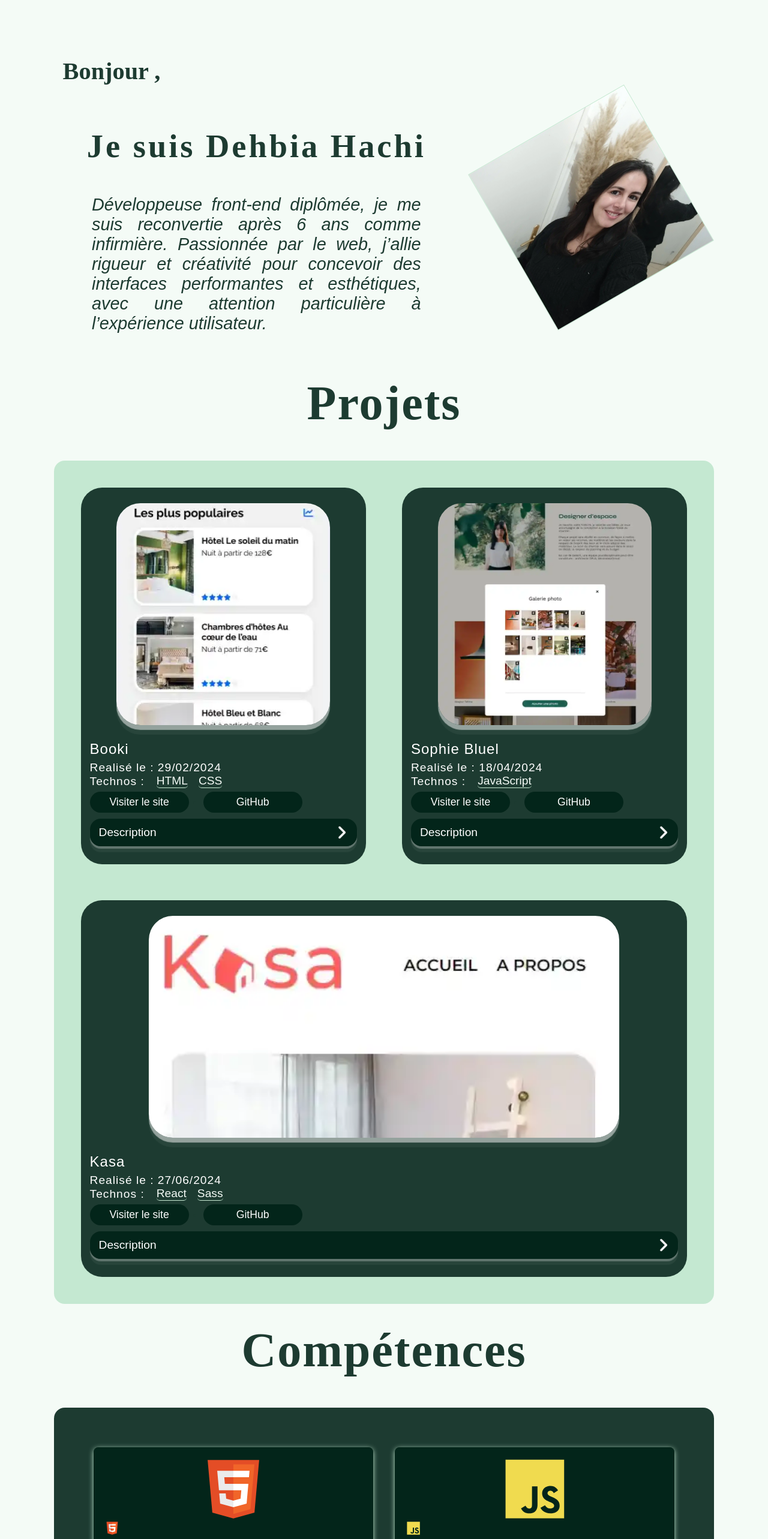
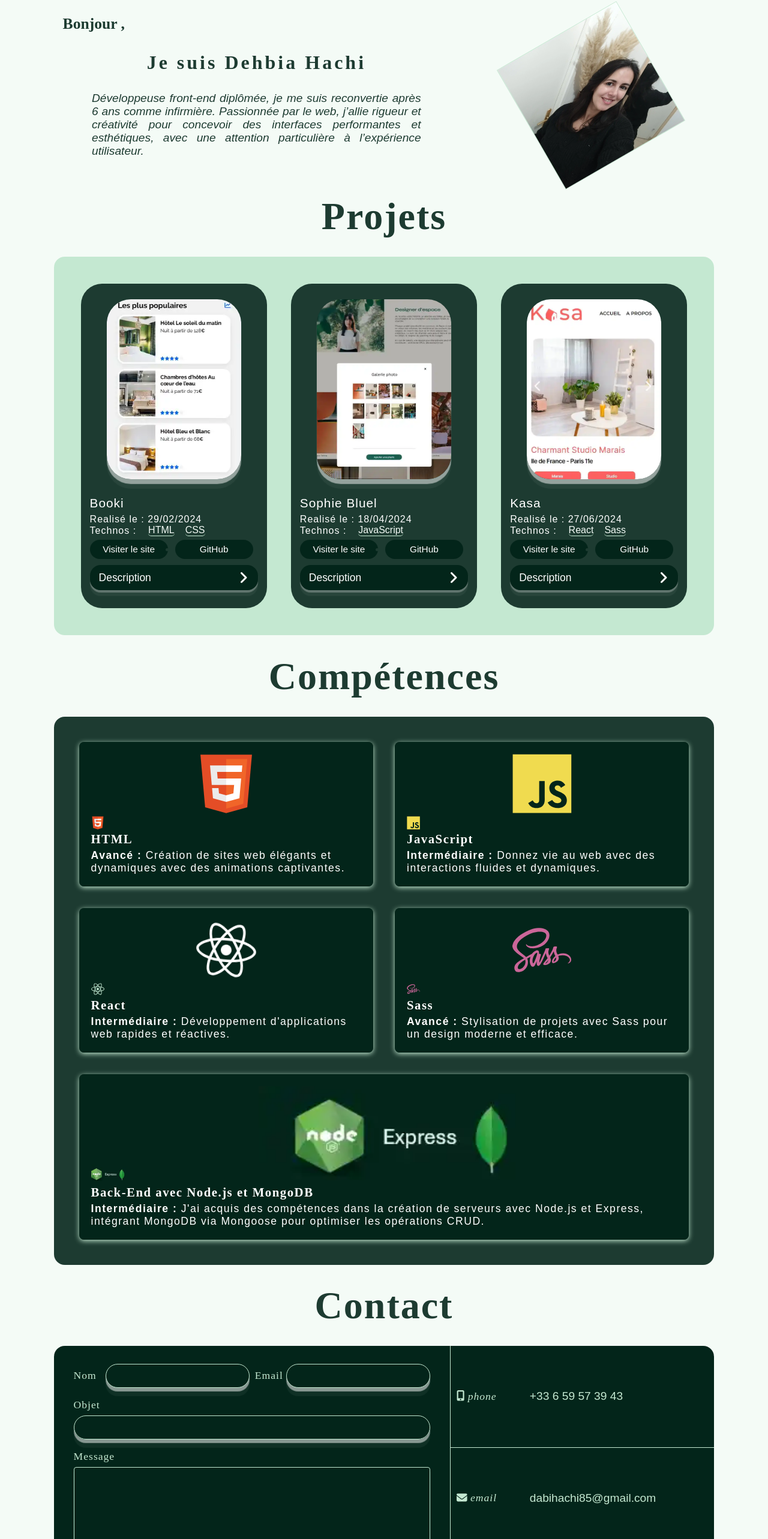
Before and after one commit to DEHBIA-HANI/Portfolio, a React (Create React App) app: page / in a window 1280 px wide. Shown: the part 105-2671 px from the top of the page at 60% size. Built offline with nearby package versions, Linux system fonts and the light colour scheme; a web font is replaced by a local one.

Commit message:
raffiner le style

```diff
--- a/src/styles/_settings.scss
+++ b/src/styles/_settings.scss
@@ -39,6 +39,7 @@ body {
   background: $color-1;
   color: $color-2;
   margin: 0 auto;
+  max-width: 1500px;
   &:before {
     content: "";
     position: absolute;
--- a/src/styles/components/_about.scss
+++ b/src/styles/components/_about.scss
@@ -15,13 +15,14 @@
       opacity: 1;
     }
   }
-  @media screen and (max-width: 1080px) {
+  @media screen and (max-width: 1315px) {
+    margin-top: 130px;
+  }
+  @media screen and (max-width: 684px) {
     @include center;
     flex-direction: column-reverse;
     justify-content: center;
-  }
-  @media screen and (max-width: 685px) {
-    margin-top: 150px;
+    margin-top: 130px;
   }
   @media screen and (max-width: 492px) {
     margin-top: 112px;
@@ -35,39 +36,35 @@
     padding-left: 15px;
 
     h1 {
-      font-size: 2.52rem;
-      margin-bottom: 40px;
+      font-size: 1.6rem;
       text-align: left;
       font-family: $font-2;
-      @media screen and (max-width: 887px) {
-        margin-bottom: 0px;
-        font-size: 2.42rem;
+      @media screen and (max-width: 1081px) {
+        font-size: 1.3rem;
       }
-      @media screen and (max-width: 621px) {
-        font-size: 2rem;
-      }
-      @media screen and (max-width: 492px) {
-        font-size: 1.26rem;
+      @media screen and (max-width: 949px) {
+        font-size: 1.1rem;
       }
       @media screen and (max-width: 329px) {
-        font-size: 1em;
+        font-size: 0.9em;
         padding-top: 0px;
       }
     }
     h2 {
-      font-size: 4rem;
+      font-size: 3rem;
       letter-spacing: 4px;
       font-family: $font-2;
       @media screen and (max-width: 1315px) {
-        font-size: 3.4rem;
+        font-size: 2rem;
       }
-      @media screen and (max-width: 887px) {
-        font-size: 3.22rem;
+      @media screen and (max-width: 1081px) {
+        font-size: 1.8rem;
+        margin-bottom: 10px;
+        letter-spacing: 2px;
+        padding-top: 0px;
       }
-      @media screen and (max-width: 685px) {
-        font-size: 2.5em;
-        letter-spacing: 2px;
-        margin-bottom: 0;
+      @media screen and (max-width: 684px) {
+        font-size: 1.7rem;
       }
       @media screen and (max-width: 492px) {
         font-size: 1.8rem;
@@ -82,18 +79,26 @@
       margin-bottom: 40px;
       font-style: italic;
       width: 85%;
-      font-size: 1.8rem;
+      font-size: 1.5rem;
       text-align: justify;
-      @media screen and (max-width: 887px) {
-        font-size: 1.62rem;
+      @media screen and (max-width: 1315px) {
+        font-size: 1.2rem;
+        margin-bottom: 30px;
+      }
+      @media screen and (max-width: 1081px) {
+        font-size: 1.2rem;
+        margin-bottom: 10px;
+        margin-top: 26px;
+      }
+      @media screen and (max-width: 949px) {
+        font-size: 1.1rem;
+        margin-top: 24px;
+      }
+      @media screen and (max-width: 684px) {
+        font-size: 1rem;
         font-weight: 500;
       }
-      @media screen and (max-width: 719px) {
-        font-size: 1.5rem;
-      }
       @media screen and (max-width: 621px) {
-        margin-top: 26px;
-        font-size: 1.2rem;
         text-align: unset;
       }
       @media screen and (max-width: 492px) {
@@ -112,29 +117,23 @@
     @include center;
     justify-content: center;
     img {
-      width: 340px;
-      height: 340px;
+      width: 300px;
+      height: 300px;
       transform: rotate(-30deg);
       border: 1px solid $color-5;
-      @media screen and (max-width: 1288px) {
-        width: 300px;
-        height: 300px;
-      }
-      @media screen and (max-width: 1080px) {
+      @media screen and (max-width: 1315px) {
         width: 230px;
         height: 230px;
       }
-      @media screen and (max-width: 685px) {
+      @media screen and (max-width: 1081px) {
+        width: 180px;
+        height: 180px;
         margin-bottom: 20px;
       }
-      @media screen and (max-width: 600px) {
-        width: 180px;
-        height: 180px;
-      }
-      @media screen and (max-width: 492px) {
+      @media screen and (max-width: 684px) {
         width: 140px;
         height: 140px;
-        margin-bottom: 0px;
+        margin-bottom: 0;
       }
       @media screen and (max-width: 329px) {
         width: 100px;
--- a/src/styles/components/_card.scss
+++ b/src/styles/components/_card.scss
@@ -6,8 +6,18 @@
   padding: 40px;
   @include center;
   justify-content: center;
-  flex-wrap: wrap;
-  gap: 50px;
+  gap: 45px;
+
+  @media screen and (max-width: 1454px) {
+    gap: 30px;
+  }
+  @media screen and (max-width: 1210px) {
+    gap: 10px;
+    padding: 25px;
+  }
+  @media screen and (max-width: 1128px) {
+    display: block;
+  }
   @media screen and (max-width: 720px) {
     width: 100%;
     gap: 20px;
@@ -23,33 +33,37 @@
   }
   .card {
     flex: 1 0 25%;
-    min-width: 450px;
+    min-width: 350px;
+    width: 300px;
     background: $color-2;
     border-radius: 35px;
     margin: 5px;
     padding: 26px 15px 30px;
     overflow: hidden;
-    @media screen and (max-width: 1195px) {
+    @media screen and (max-width: 1453px) {
+      min-width: 290px;
+    }
+    @media screen and (max-width: 1128px) {
       display: grid;
       grid-template-columns: 40% 60%;
       gap: 50px;
       align-items: center;
-    }
-    @media screen and (max-width: 941px) {
-      display: block;
-    }
-    @media screen and (max-width: 498px) {
-      min-width: 430px;
+      min-width: 100%;
+      margin-bottom: 20px;
     }
     @media screen and (max-width: 492px) {
       min-width: 290px;
+      margin: auto;
+      margin-bottom: 10px;
+      display: block;
+      justify-content: center;
     }
     @media screen and (max-width: 329px) {
       min-width: 280px;
     }
     img {
       width: 80%;
-      height: 370px;
+      height: 300px;
       object-fit: cover;
       object-position: top;
       display: block;
@@ -60,15 +74,18 @@
       @media screen and (max-width: 1195px) {
         width: 100%;
       }
+      @media screen and (max-width: 1128px) {
+        height: 240px;
+      }
       @media screen and (max-width: 941px) {
         width: 90%;
       }
+      @media screen and (max-width: 572px) {
+        height: 200px;
+      }
       @media screen and (max-width: 492px) {
-        height: 290px;
+        height: 230px;
         width: 80%;
-      }
-      @media screen and (max-width: 340px) {
-        height: 250px;
       }
       @media screen and (max-width: 329px) {
         width: 88%;
@@ -80,11 +97,15 @@
       letter-spacing: 1px;
       line-height: 20px;
       color: $color-4;
-      font-size: 1.5rem;
+      font-size: 1.3rem;
       font-weight: 500;
+      @media screen and (max-width: 572px) {
+        font-size: 1.1rem;
+        line-height: 3px;
+      }
       @media screen and (max-width: 492px) {
-        font-size: 1.3rem;
-        line-height: 1rem;
+        font-size: 1.1rem;
+        line-height: 0.3rem;
       }
       @media screen and (max-width: 329px) {
         font-size: 1rem;
@@ -94,15 +115,15 @@
     }
     h5 {
       letter-spacing: 1px;
-      font-size: 1.2rem;
+      font-size: 1rem;
       font-weight: 300;
       color: $color-4;
-      margin-top: 10px;
+      margin-top: 8px;
+      @media screen and (max-width: 572px) {
+        font-size: 0.9rem;
+      }
       @media screen and (max-width: 492px) {
-        font-size: 1rem;
-      }
-      @media screen and (max-width: 340px) {
-        font-size: 0.9rem;
+        font-size: 0.8rem;
       }
       @media screen and (max-width: 329px) {
         font-size: 0.75rem;
@@ -113,6 +134,9 @@
       display: flex;
       flex-wrap: wrap;
       gap: 20px;
+      @media screen and (max-width: 1376px) {
+        gap: 8px;
+      }
       @media screen and (max-width: 480px) {
         gap: 8px;
       }
@@ -122,19 +146,23 @@
         border-radius: 18px;
         padding: 7px 6px;
         margin: 0 4px 4px 0;
-        font-size: 1.1rem;
-        width: 165px;
+        font-size: 1rem;
+        width: 140px;
         text-align: center;
-        @media screen and (max-width: 492px) {
-          font-size: 1rem;
-          width: 140px;
+        @media screen and (max-width: 1336px) {
+          font-size: 0.96rem;
+          width: 130px;
         }
-        @media screen and (max-width: 340px) {
-          font-size: 0.96rem;
+        @media screen and (max-width: 1265px) {
+          font-size: 0.9rem;
+          width: 120px;
+        }
+        @media screen and (max-width: 572px) {
+          font-size: 0.8rem;
+          width: 90px;
         }
         @media screen and (max-width: 329px) {
           font-size: 0.75rem;
-          width: 100px;
         }
         &:hover {
           transform: scale(1.1);
@@ -147,9 +175,9 @@
       }
     }
     p {
-      font-size: 1.2rem;
-      padding: 20px 15px;
-      background: $color_4;
+      font-size: 1rem;
+      padding: 18px 13px;
+      background: $color_5;
       color: $color-2;
       margin-bottom: 30px;
       border-radius: 0 0 18px 18px;
@@ -191,15 +219,15 @@
       border-radius: 5px;
       border-bottom: 1px solid $color-5;
       background: none;
-      font-size: 1.2rem;
+      font-size: 1rem;
       font-weight: 500;
       padding: 0;
       margin: 0;
+      @media screen and (max-width: 572px) {
+        font-size: 0.9rem;
+      }
       @media screen and (max-width: 492px) {
-        font-size: 1rem;
-      }
-      @media screen and (max-width: 340px) {
-        font-size: 0.9rem;
+        font-size: 0.85rem;
       }
       @media screen and (max-width: 329px) {
         font-size: 0.75rem;
--- a/src/styles/components/_collapse.scss
+++ b/src/styles/components/_collapse.scss
@@ -11,8 +11,11 @@
   @media screen and (max-width: 1195px) {
     width: 85%;
   }
-  @media screen and (max-width: 941px) {
-    width: auto;
+  @media screen and (max-width: 519px) {
+    width: 80%;
+  }
+  @media screen and (max-width: 492px) {
+    width: 100%;
   }
   .titleDescription {
     display: flex;
@@ -20,11 +23,11 @@
     align-items: center;
     h4 {
       color: $color-4;
-      font-size: 1.2rem;
+      font-size: 1.09rem;
       font-weight: 500;
-      @media screen and (max-width: 492px) {
+      @media screen and (max-width: 572px) {
+        font-weight: 400;
         font-size: 1rem;
-        font-weight: 400;
       }
       @media screen and (max-width: 329px) {
         font-size: 0.86rem;
@@ -32,11 +35,11 @@
     }
     i {
       color: $color-4;
-      font-size: 1.7rem;
+      font-size: 1.5rem;
       transform: rotate(90deg);
       cursor: pointer;
-      @media screen and (max-width: 492px) {
-        font-size: 1.3rem;
+      @media screen and (max-width: 572px) {
+        font-size: 1.2rem;
       }
       @media screen and (max-width: 329px) {
         font-size: 1rem;
--- a/src/styles/components/_contact.scss
+++ b/src/styles/components/_contact.scss
@@ -5,17 +5,19 @@
   border-radius: 18px;
   width: 86%;
   margin: auto;
-  min-height: 640px;
+  min-height: 450px;
   display: grid;
-  grid-template-columns: 50% 50%;
+  grid-template-columns: 60% 40%;
   margin-bottom: 30px;
-  @media screen and (max-width: 1462px) {
+
+  @media screen and (max-width: 1010px) {
     grid-template-columns: 1fr;
   }
   @media screen and (max-width: 720px) {
     width: 100%;
   }
   @media screen and (max-width: 492px) {
+    width: 100%;
     border-radius: 0px;
     margin-bottom: 0;
   }
@@ -23,23 +25,29 @@
   form {
     display: grid;
     gap: 18px;
-    padding: 60px 0px;
+    padding: 30px 0px;
     width: 90%;
-    margin: auto;
-    grid-template-rows: 45px 22px 45px 22px 200px 1fr;
-    @media screen and (max-width: 864px) {
-      grid-template-rows: 235px 22px 45px 22px 200px 1fr;
+    margin: 0 auto;
+    grid-template-rows: 40px 10px 40px 10px 180px 1fr;
+    @media screen and (max-width: 1010px) {
+      width: 70%;
+    }
+    @media screen and (max-width: 748px) {
+      width: 77%;
+    }
+
+    @media screen and (max-width: 596px) {
+      width: 80%;
+      grid-template-rows: 139px 16px 30px 15px 160px 1fr;
+      padding: 15px 0px;
+      gap: 18px;
+      margin-bottom: 10px;
     }
     @media screen and (max-width: 492px) {
-      grid-template-rows: 158px 22px 45px 22px 200px 1fr;
-      padding: 18px 0px;
-      gap: 13px;
+      grid-template-rows: 120px 15px 30px 15px 180px 1fr;
     }
     @media screen and (max-width: 329px) {
-      padding: 10px 0;
       grid-template-rows: 120px 10px 22px 10px 150px 1fr;
-      margin-bottom: 10px;
-      gap: 18px;
     }
     .name-container {
       display: grid;
@@ -48,7 +56,7 @@
       grid-template-areas: "name-label name-input email-label email-input";
       gap: 5px;
       align-items: center;
-      @media screen and (max-width: 864px) {
+      @media screen and (max-width: 596px) {
         grid-template-columns: 1fr;
         grid-template-areas:
           "name-label"
@@ -56,12 +64,16 @@
           "email-label"
           " email-input";
         width: 60%;
+        @media screen and (max-width: 596px) {
+          gap: 5px;
+          height: 130px;
+        }
         @media screen and (max-width: 500px) {
           width: 100%;
         }
+
         @media screen and (max-width: 329px) {
           gap: 0;
-          height: 131px;
         }
       }
 
@@ -78,7 +90,7 @@
 
       .email-label {
         grid-area: email-label;
-        margin-left: 40px;
+        margin-left: 4px;
         @media screen and (max-width: 864px) {
           margin-left: 0;
         }
@@ -92,14 +104,14 @@
       }
     }
     label {
-      font-size: 1.73rem;
+      font-size: 1.1rem;
       font-family: $font-2;
       letter-spacing: 1px;
       @media screen and (max-width: 492px) {
-        font-size: 1.3rem;
+        font-size: 1rem;
       }
       @media screen and (max-width: 329px) {
-        font-size: 1rem;
+        font-size: 0.98rem;
       }
     }
     input[type="text"],
@@ -111,11 +123,11 @@
       border-radius: 50px;
       color: $color-5;
       padding: 8px;
-      font-size: 1.28rem;
+      font-size: 1rem;
       outline: none;
-      box-shadow: 0 8px 1px rgba(255, 255, 255, 0.5),
-        0 16px 1px rgba(255, 255, 255, 0.05);
-      @media screen and (max-width: 492px) {
+      box-shadow: 0 6px 1px rgba(255, 255, 255, 0.5),
+        0 14px 1px rgba(255, 255, 255, 0.05);
+      @media screen and (max-width: 596px) {
         box-shadow: 0 4px 1px rgba(255, 255, 255, 0.5),
           0 10px 1px rgba(255, 255, 255, 0.05);
       }
@@ -126,9 +138,9 @@
     }
     input[type="text"],
     input[type="email"] {
-      height: 46px;
+      height: 40px;
       @media screen and (max-width: 492px) {
-        height: 38px;
+        height: 33px;
       }
       @media screen and (max-width: 329px) {
         height: 30px;
@@ -144,9 +156,12 @@
   .submit-container {
     display: flex;
     align-items: flex-end;
-    margin-top: 53.63px;
+    margin-top: 30px;
+    @media screen and (max-width: 1010px) {
+      margin-top: 26px;
+    }
     @media screen and (max-width: 492px) {
-      margin-top: 30.89px;
+      margin-top: 26.89px;
     }
     @media screen and (max-width: 329px) {
       margin-top: 10.89px;
@@ -155,9 +170,12 @@
       font-size: 1.5rem;
       font-family: $font-2;
       padding: 10px 33px;
-
-      @media screen and (max-width: 492px) {
+      @media screen and (max-width: 1010px) {
         font-size: 1.3rem;
+      }
+      @media screen and (max-width: 596px) {
+        font-size: 1.1rem;
+        padding: 8px 40px;
       }
       @media screen and (max-width: 329px) {
         font-size: 1rem;
@@ -167,23 +185,27 @@
   }
 }
 h2 {
-  font-size: 5rem;
+  font-size: 4rem;
   text-align: center;
-  margin-bottom: 50px;
+  margin-bottom: 30px;
   padding-top: 31.2px;
   letter-spacing: 2px;
   font-family: $font-2;
+  @media screen and (max-width: 1081px) {
+    font-size: 3rem;
+  }
   @media screen and (max-width: 556px) {
-    font-size: 3.82rem;
+    font-size: 2.7rem;
     letter-spacing: 0;
   }
   @media screen and (max-width: 492px) {
-    font-size: 2.9rem;
-    padding-top: 5px;
-    margin-bottom: 13px;
+    font-size: 2.1rem;
+    padding-top: 10px;
+    margin-bottom: 16px;
+    font-weight: 600;
   }
   @media screen and (max-width: 329px) {
-    font-size: 2.1em;
+    font-size: 2em;
     margin-bottom: 10px;
     padding-top: 20px;
   }
@@ -193,20 +215,15 @@ h2 {
   grid-template-rows: repeat(3, 1fr);
   border-left: 1px solid $color-5;
   width: 100%;
-  @media screen and (max-width: 1462px) {
+  @media screen and (max-width: 1010px) {
     border-top: 1px solid $color-5;
     border-left: none;
   }
 
   p {
-    font-size: 1.63rem;
-    @media screen and (max-width: 629px) {
-      font-size: 1.3rem;
-    }
+    font-size: 1.2rem;
+
     @media screen and (max-width: 492px) {
-      font-size: 1.1rem;
-    }
-    @media screen and (max-width: 376px) {
       font-size: 1rem;
     }
     @media screen and (max-width: 329px) {
@@ -223,21 +240,21 @@ h2 {
       padding: 20px;
     }
     @media screen and (max-width: 492px) {
-      padding: 12px;
+      padding: 10px;
     }
     @media screen and (max-width: 329px) {
       padding: 7.2px;
     }
     i {
-      font-size: 1.62rem;
+      font-size: 1.1rem;
       font-family: $font-2;
       letter-spacing: 1px;
-      padding-left: 40px;
-      padding-right: 50px;
+      padding-left: 10px;
+      padding-right: 20px;
       text-align: left;
-      @media screen and (max-width: 629px) {
-        font-size: 1.3rem;
-        padding-left: 20px;
+      @media screen and (max-width: 1136px) {
+        font-size: 1rem;
+        padding-right: 10px;
       }
       @media screen and (max-width: 591px) {
         padding-left: 0;
@@ -245,7 +262,7 @@ h2 {
         text-align: center;
         font-size: 1.62rem;
         @media screen and (max-width: 492px) {
-          font-size: 1.4rem;
+          font-size: 1.3rem;
         }
         @media screen and (max-width: 329px) {
           font-size: 1.1rem;
--- a/src/styles/components/_header.scss
+++ b/src/styles/components/_header.scss
@@ -24,6 +24,9 @@
       background: $color-5;
       width: 100%;
       margin: auto;
+      @media screen and (max-width: 1081px) {
+        height: 80px;
+      }
       @media screen and (max-width: 515px) {
         height: 70px;
       }
@@ -45,7 +48,10 @@
       display: flex;
       align-items: center;
       justify-content: center;
-
+      @media screen and (max-width: 1081px) {
+        width: 60px;
+        height: 60px;
+      }
       @media screen and (max-width: 580px) {
         width: 55px;
         height: 55px;
@@ -69,24 +75,21 @@
         text-decoration: none;
         list-style: none;
         cursor: pointer;
-        font-size: 2rem;
+        font-size: 1.7rem;
         font-family: $font-2;
         font-weight: 600;
         @include center;
         height: 100%;
-        @media screen and (max-width: 1044px) {
-          font-size: 1.7rem;
+        @media screen and (max-width: 1315px) {
+          font-size: 1.4rem;
+        }
+        @media screen and (max-width: 1081px) {
+          font-size: 1.2rem;
         }
         @media screen and (max-width: 951px) {
-          font-size: 1.5rem;
+          font-size: 1.1rem;
         }
         @media screen and (max-width: 616px) {
-          font-size: 1.3rem;
-        }
-        @media screen and (max-width: 542px) {
-          font-size: 1.2rem;
-        }
-        @media screen and (max-width: 515px) {
           font-size: 1rem;
         }
         @media screen and (max-width: 459px) {
--- a/src/styles/components/_techBox.scss
+++ b/src/styles/components/_techBox.scss
@@ -5,10 +5,10 @@
   background: $color-2;
   width: 86%;
   margin: auto;
-  padding: 3.5rem;
+  padding: 2rem;
   border-radius: 18px;
   @media (max-width: 740px) {
-    padding: 3rem 20px;
+    padding: 1.8rem 20px;
     width: 80%;
   }
   .tech-box:last-child {
```
